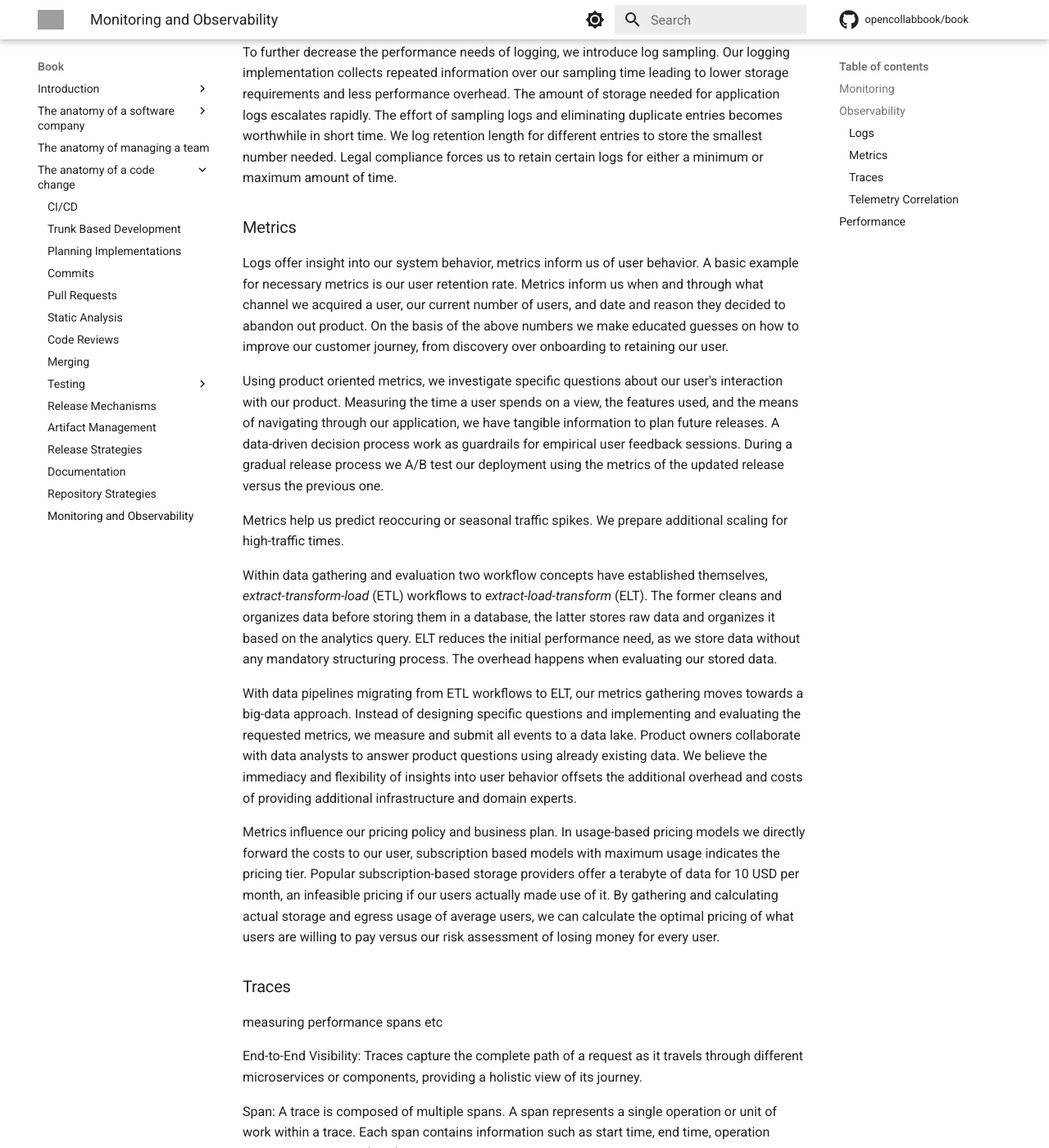
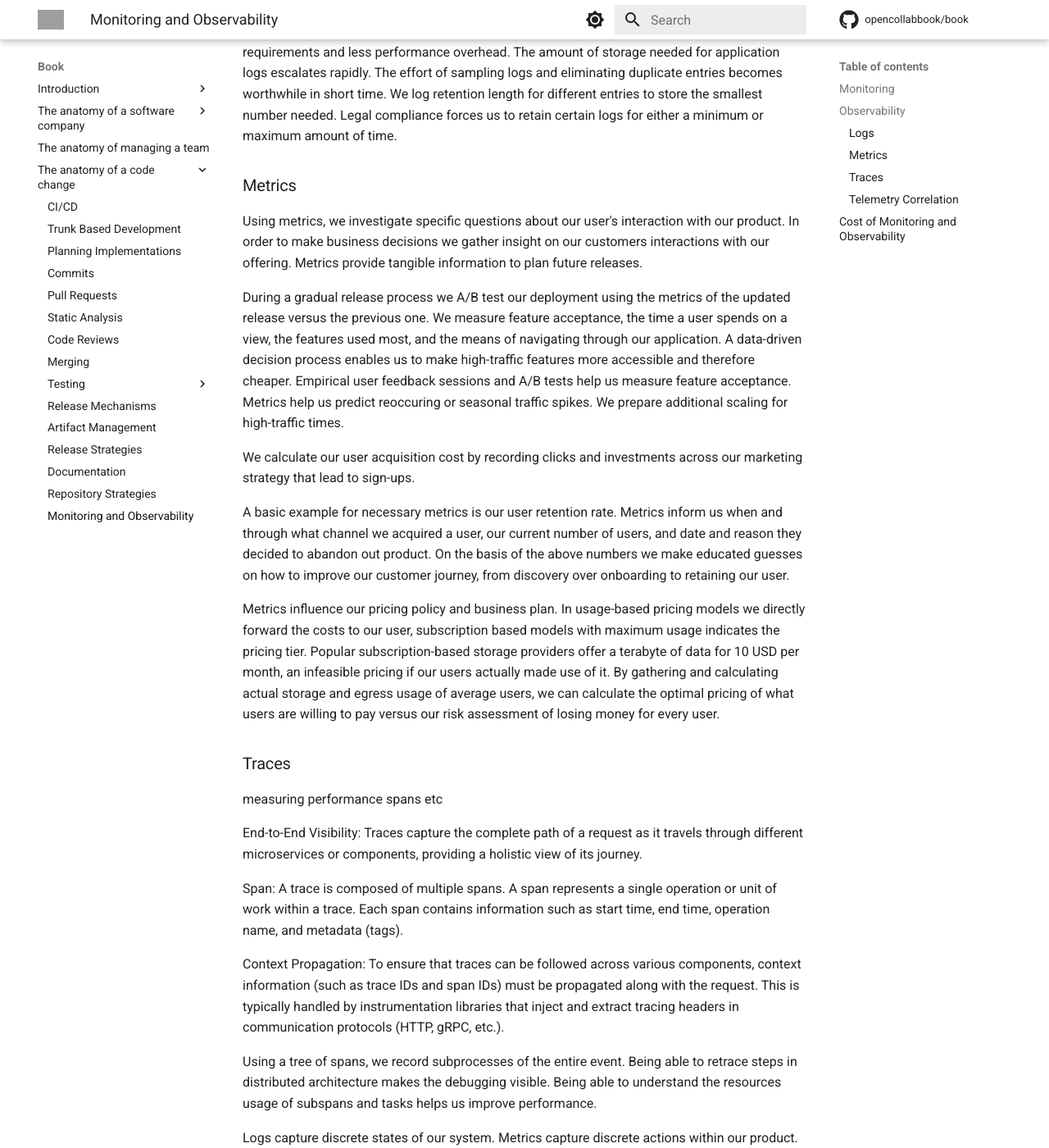
Before and after one commit to engineering-collaboration/book, an MkDocs documentation site: the page built from docs/book/anatomy-of-a-code-change/monitoring-and-observability.md, in a window 1280 px wide and 1400 px high, scrolled down 2721 px. Shown: the whole window at 82% size. Built offline with MkDocs 1.6.1 and Material for MkDocs 9.7.7, drawn with Linux system fonts in a browser that asks for light colours; comment, search, counter and statistics services are not loaded; some of the changed text lies outside the part shown; grey boxes are pictures that could not be loaded.

Commit message:
Rearrange notes on observability

```diff
--- a/docs/book/anatomy-of-a-code-change/monitoring-and-observability.md
+++ b/docs/book/anatomy-of-a-code-change/monitoring-and-observability.md
@@ -16,7 +16,7 @@ Using these endpoints we gather runtime aspects, such as response time, cpu usag
 
 False positives or false negatives depreciate the trust in our monitoring system, especially since alerts in production may happen at any time. If we're woken up at 3am for a severe alert that turns out to be a false positive, we'll be pretty upset. A high volume of low-impact alerts lead to fatigue and desensitization. Desensitized on-call engineers are more likely to miss-prioritize high-impact alerts.
 
-We continuously adjust our alert system to balance immediacy and volume. We start with the minimum monitoring solution that has the greatest impact on costumers before moving to complex site reliability projects.
+We continuously adjust our alert system to balance immediacy and volume.
 
 ## Observability
 
@@ -49,15 +49,13 @@ To further decrease the performance needs of logging, we introduce log sampling.
 
 ### Metrics
 
-Logs offer insight into our system behavior, metrics inform us of user behavior. A basic example for necessary metrics is our user retention rate. Metrics inform us when and through what channel we acquired a user, our current number of users, and date and reason they decided to abandon out product. On the basis of the above numbers we make educated guesses on how to improve our customer journey, from discovery over onboarding to retaining our user.
+Using metrics, we investigate specific questions about our user's interaction with our product. In order to make business decisions we gather insight on our customers interactions with our offering. Metrics provide tangible information to plan future releases.
 
-Using product oriented metrics, we investigate specific questions about our user's interaction with our product. Measuring the time a user spends on a view, the features used, and the means of navigating through our application, we have tangible information to plan future releases. A data-driven decision process work as guardrails for empirical user feedback sessions. During a gradual release process we A/B test our deployment using the metrics of the updated release versus the previous one.
+During a gradual release process we A/B test our deployment using the metrics of the updated release versus the previous one. We measure feature acceptance, the time a user spends on a view, the features used most, and the means of navigating through our application. A data-driven decision process enables us to make high-traffic features more accessible and therefore cheaper. Empirical user feedback sessions and A/B tests help us measure feature acceptance. Metrics help us predict reoccuring or seasonal traffic spikes. We prepare additional scaling for high-traffic times.
 
-Metrics help us predict reoccuring or seasonal traffic spikes. We prepare additional scaling for high-traffic times.
+We calculate our user acquisition cost by recording clicks and investments across our marketing strategy that lead to sign-ups.
 
-Within data gathering and evaluation two workflow concepts have established themselves, *extract-transform-load* (ETL) workflows to *extract-load-transform* (ELT). The former cleans and organizes data before storing them in a database, the latter stores raw data and organizes it based on the analytics query. ELT reduces the initial performance need, as we store data without any mandatory structuring process. The overhead happens when evaluating our stored data.
-
-With data pipelines migrating from ETL workflows to ELT, our metrics gathering moves towards a big-data approach. Instead of designing specific questions and implementing and evaluating the requested metrics, we measure and submit all events to a data lake. Product owners collaborate with data analysts to answer product questions using already existing data. We believe the immediacy and flexibility of insights into user behavior offsets the additional overhead and costs of providing additional infrastructure and domain experts.
+A basic example for necessary metrics is our user retention rate. Metrics inform us when and through what channel we acquired a user, our current number of users, and date and reason they decided to abandon out product. On the basis of the above numbers we make educated guesses on how to improve our customer journey, from discovery over onboarding to retaining our user.
 
 Metrics influence our pricing policy and business plan. In usage-based pricing models we directly forward the costs to our user, subscription based models with maximum usage indicates the pricing tier. Popular subscription-based storage providers offer a terabyte of data for 10 USD per month, an infeasible pricing if our users actually made use of it. By gathering and calculating actual storage and egress usage of average users, we can calculate the optimal pricing of what users are willing to pay versus our risk assessment of losing money for every user.
 
@@ -95,7 +93,20 @@ By the origin of the telemetry, also known as the Resource context. OpenTelemetr
 
 These 3 correlations can be the foundation of powerful navigational, filtering, querying and analytical capabilities. OpenTelemetry aims to record and collects logs in a manner that enables such correlations.
 
-## Performance
+## Cost of Monitoring and Observability
+
+Monitoring and observability is expensive. We value the cost of infrastructure and personnel as an investment in future growth and market competitiveness. We start with the minimum monitoring solution that has the greatest impact on costumers as the additional infrastructure needed quickly out-costs our actual product. Providing full site reliability features to our product .
+
+Besides hosting a dedicated database for metrics, the additional traffic of metrics. The CPU load of logging, tracing, io operations, and the exporters require horizontal or vertical scaling to fulfill the same amount of traffic.
+
+Using popular cloud provided platforms for observability adds monthly costs.
+
+Data lakes come with the most overhead, but most transparency. As startups, streamlined and narrow solutions help keep our costs down.
+
+Within data gathering and evaluation two workflow concepts have established themselves, *extract-transform-load* (ETL) workflows to *extract-load-transform* (ELT). The former cleans and organizes data before storing them in a database, the latter stores raw data and organizes it based on the analytics query. ELT reduces the initial performance need, as we store data without any mandatory structuring process. The overhead happens when evaluating our stored data.
+
+With data pipelines migrating from ETL workflows to ELT, our metrics gathering moves towards a big-data approach. Instead of designing specific questions and implementing and evaluating the requested metrics, we measure and submit all events to a data lake. Product owners collaborate with data analysts to answer product questions using already existing data. We believe the immediacy and flexibility of insights into user behavior offsets the additional overhead and costs of providing additional infrastructure and domain experts.
+
 
 ELK k8s
 logs
```
